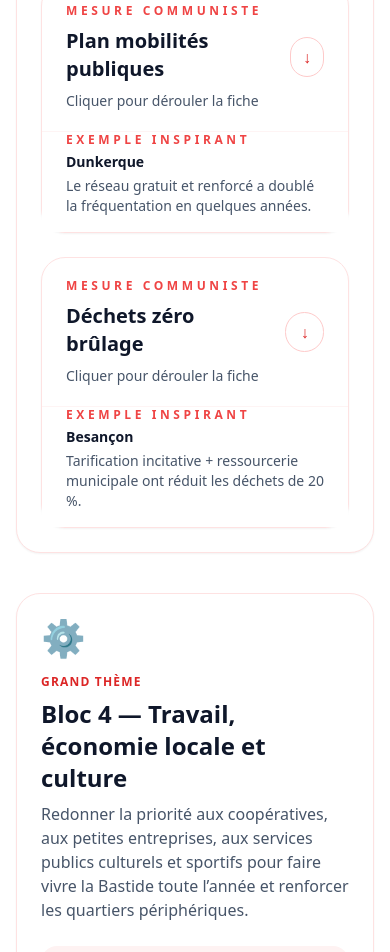
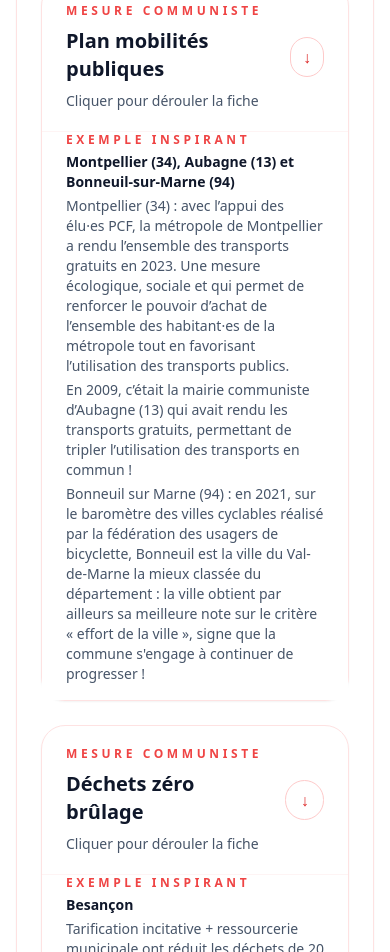
Before and after one commit to quentin12200/pcfvdr, a React (Vite) app: page / in a window 390 px wide. Shown: the part 7020-7972 px from the top of the page. Built offline with nearby package versions, Linux system fonts and the light colour scheme; the HTML template or start-up script is replaced by a standard one.

Commit message:
Extend mobility examples

```diff
--- a/src/App.jsx
+++ b/src/App.jsx
@@ -9,6 +9,13 @@ const ActionCard = ({ action }) => {
   const [isOpen, setIsOpen] = React.useState(false);
   const contentId = React.useId();
   const detailParagraphs = Array.isArray(action.detail) ? action.detail : [action.detail];
+
+  const exampleParagraphs =
+    action.example && action.example.detail
+      ? Array.isArray(action.example.detail)
+        ? action.example.detail
+        : [action.example.detail]
+      : [];
 
   return (
     <div
@@ -38,10 +45,14 @@ const ActionCard = ({ action }) => {
         </span>
       </button>
       {action.example && (
-        <div className="px-6 pb-4 border-t border-red-50/80 bg-white">
+        <div className="px-6 pb-4 border-t border-red-50/80 bg-white space-y-1">
           <p className="text-xs uppercase tracking-[0.3em] text-red-500 font-semibold">Exemple inspirant</p>
-          <p className="mt-1 text-sm font-semibold text-slate-900">{action.example.city}</p>
-          <p className="mt-1 text-sm text-slate-600">{action.example.detail}</p>
+          <p className="text-sm font-semibold text-slate-900">{action.example.city}</p>
+          {exampleParagraphs.map((paragraph, index) => (
+            <p key={index} className="text-sm text-slate-600">
+              {paragraph}
+            </p>
+          ))}
         </div>
       )}
       <div
--- a/src/content.js
+++ b/src/content.js
@@ -168,11 +168,17 @@ export const SECTIONS = [
         title: "Plan mobilités publiques",
         detail: [
           "Les bus Bastibus s’arrêtent trop tôt et ne desservent pas correctement les lycéens des Gravasses. Nous renforcerons l’offre pour atteindre un passage toutes les 20 minutes sur les lignes structurantes et la gratuité pour les moins de 26 ans.",
-          "Les pôles d’échanges du Tricot et de la gare seront modernisés, 15 km de pistes cyclables sécurisées seront créés et des navettes relieront quotidiennement les hameaux du Ségala."],
+          "Les pôles d’échanges du Tricot et de la gare seront modernisés, 15 km de pistes cyclables sécurisées seront créés et des navettes relieront quotidiennement les hameaux du Ségala.",
+          "Nous voulons un contrat de mobilité intercommunal qui impose l’accès gratuit aux bus Bastibus pendant les travaux, qui finance des vélostations aux Gravasses et qui installe des correspondances directes Bastide–Veuzac tôt le matin pour les salariées et salariés postés."
+        ],
         territories: ["Le Tricot", "Rive droite", "Hameaux du Ségala"],
         example: {
-          city: "Dunkerque",
-          detail: "Le réseau gratuit et renforcé a doublé la fréquentation en quelques années."
+          city: "Montpellier (34), Aubagne (13) et Bonneuil-sur-Marne (94)",
+          detail: [
+            "Montpellier (34) : avec l’appui des élu·es PCF, la métropole de Montpellier a rendu l’ensemble des transports gratuits en 2023. Une mesure écologique, sociale et qui permet de renforcer le pouvoir d’achat de l’ensemble des habitant·es de la métropole tout en favorisant l’utilisation des transports publics.",
+            "En 2009, c’était la mairie communiste d’Aubagne (13) qui avait rendu les transports gratuits, permettant de tripler l’utilisation des transports en commun !",
+            "Bonneuil sur Marne (94) : en 2021, sur le baromètre des villes cyclables réalisé par la fédération des usagers de bicyclette, Bonneuil est la ville du Val-de-Marne la mieux classée du département : la ville obtient par ailleurs sa meilleure note sur le critère « effort de la ville », signe que la commune s'engage à continuer de progresser !"
+          ]
         },
         validations: 52
       },
```
